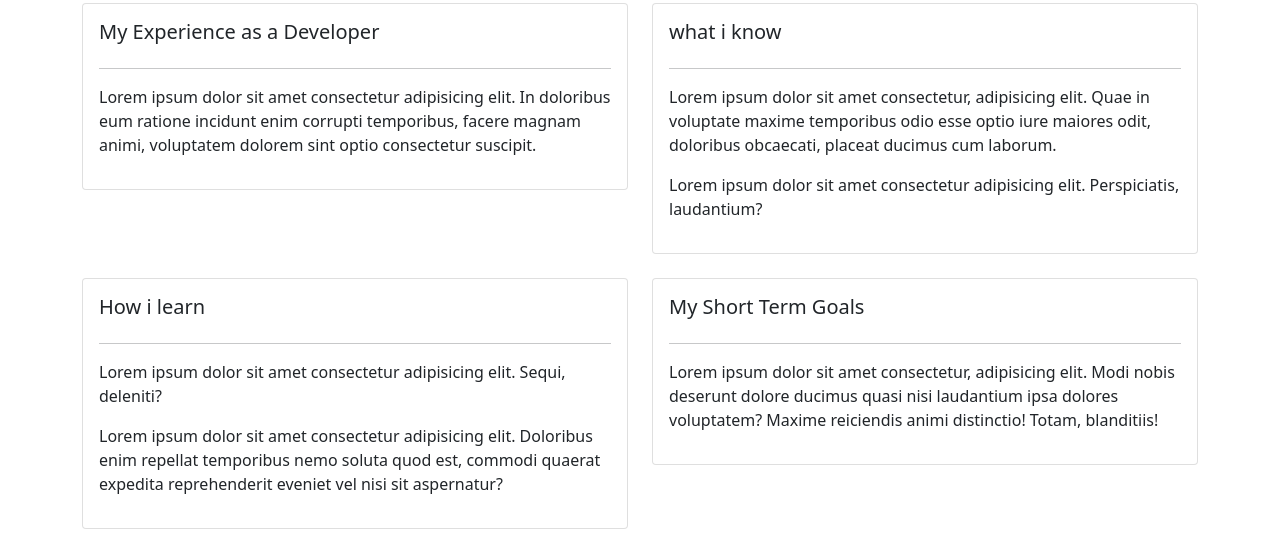
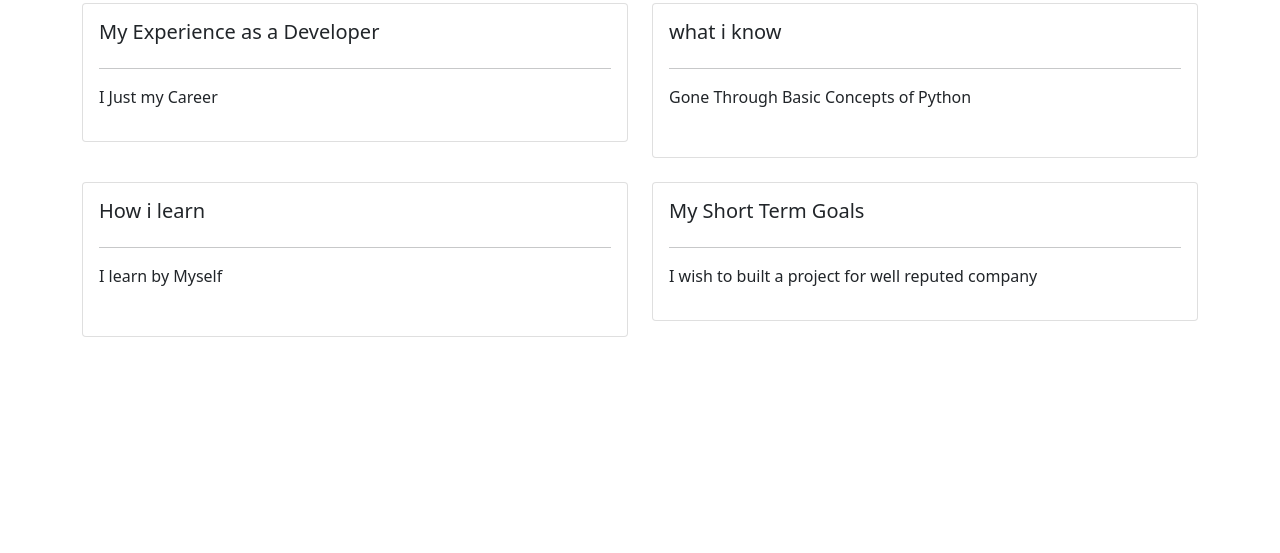
Before and after one commit to Surendran22/portfolio, a Django app: page / in a window 1280 px wide. Shown: the part 374-927 px from the top of the page. After the commit the page ends 711 px from the top, so only its background shows below. Run offline with Django 4.2, Linux system fonts and the light colour scheme.

Commit message:
changed content

```diff
--- a/base/templates/base/home.html
+++ b/base/templates/base/home.html
@@ -33,11 +33,11 @@
                 <div class="card card-body">
                     <h4>My First Job as a Developer</h4>
                     <hr>
-                    <p>Lorem ipsum dolor sit amet, consectetur adipisicing elit. Aperiam eum nobis molestiae fugiat cum voluptate veritatis ducimus voluptas autem, omnis dolores? Fugit id dolorem dolor.</p>
+                    <p>I just started my Career</p>
 
-                    <p>Lorem ipsum dolor sit amet consectetur adipisicing elit. Tempore esse labore accusantium provident ipsa repudiandae nostrum earum, sequi, officiis non similique cum aliquid natus? Voluptatem.</p>
+                    <p>Looking forward to learn new things</p>
 
-                    <p>From this you'll see that I'm someone that jumps beforeIcan talk myself out of doing something scary.</p>
+                    <p>From this you'll see that I'm someone that jumps before I can talk myself out of doing something scary.</p>
                     <!-- <ul class="social-links">
                         <li><img class="social" src="{%static 'images/facebook.png' %}"></li>
                         <li><img class="social" src="{%static 'images/instagram.png' %}"></li>
@@ -54,15 +54,15 @@
                 <div class="card card-body">
                     <h5>My Experience as a Developer</h5>
                     <hr>
-                    <p>Lorem ipsum dolor sit amet consectetur adipisicing elit. In doloribus eum ratione incidunt enim corrupti temporibus, facere magnam animi, voluptatem dolorem sint optio consectetur suscipit.</p>
+                    <p>I Just my Career</p>
                 </div>
             </div>
             <div class="col-md-6">
                 <div class="card card-body">
                     <h5>what i know</h5>
                     <hr>
-                    <p>Lorem ipsum dolor sit amet consectetur, adipisicing elit. Quae in voluptate maxime temporibus odio esse optio iure maiores odit, doloribus obcaecati, placeat ducimus cum laborum.</p>
-                    <p>Lorem ipsum dolor sit amet consectetur adipisicing elit. Perspiciatis, laudantium?</p>
+                    <p>Gone Through Basic Concepts of Python</p>
+                    <p></p>
                 </div>
             </div>
         </div>
@@ -73,15 +73,15 @@
                 <div class="card card-body">
                     <h5>How i learn</h5>
                     <hr>
-                    <p>Lorem ipsum dolor sit amet consectetur adipisicing elit. Sequi, deleniti?</p>
-                    <p>Lorem ipsum dolor sit amet consectetur adipisicing elit. Doloribus enim repellat temporibus nemo soluta quod est, commodi quaerat expedita reprehenderit eveniet vel nisi sit aspernatur?</p>
+                    <p>I learn by Myself</p>
+                    <p></p>
                 </div>
             </div>
             <div class="col-md-6">
                 <div class="card card-body">
                     <h5>My Short Term Goals</h5>
                     <hr>
-                    <p>Lorem ipsum dolor sit amet consectetur, adipisicing elit. Modi nobis deserunt dolore ducimus quasi nisi laudantium ipsa dolores voluptatem? Maxime reiciendis animi distinctio! Totam, blanditiis!</p>
+                    <p>I wish to built a project for well reputed company</p>
                 </div>
             </div>
         </div>
```
